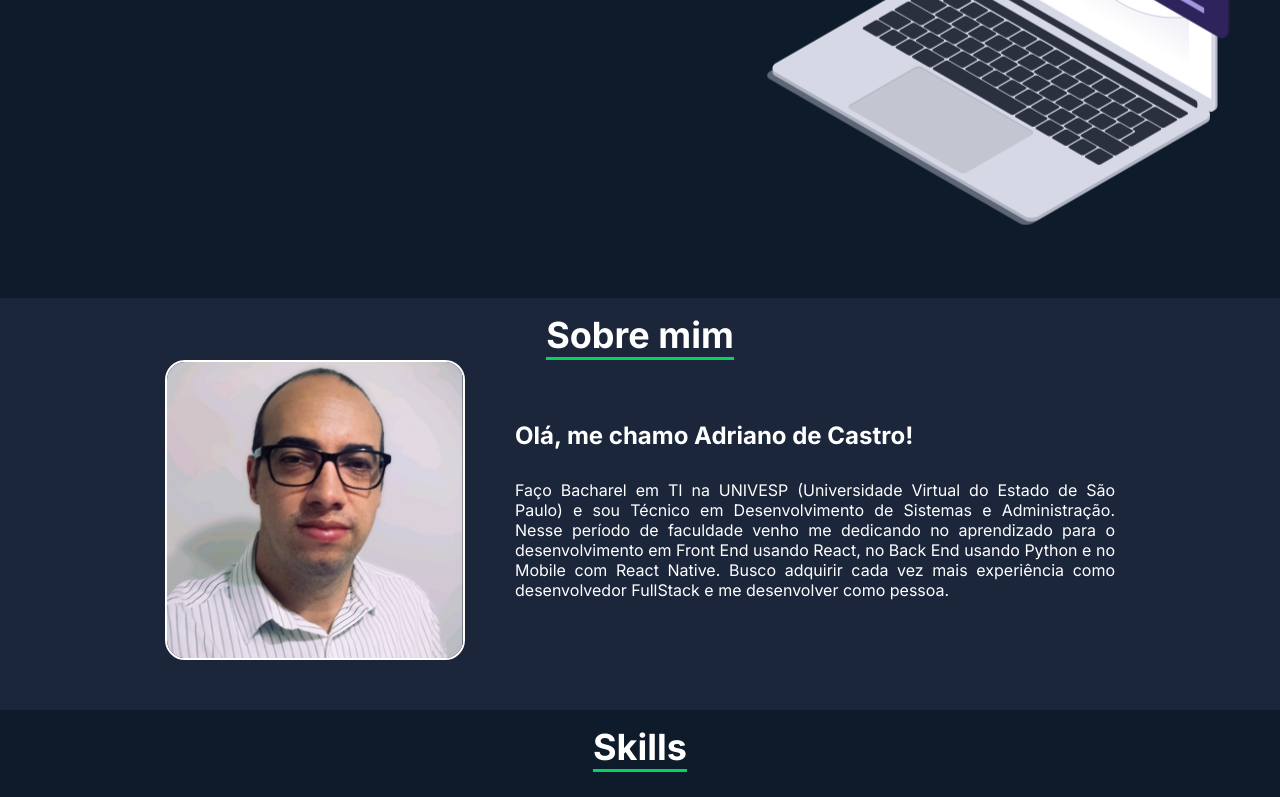
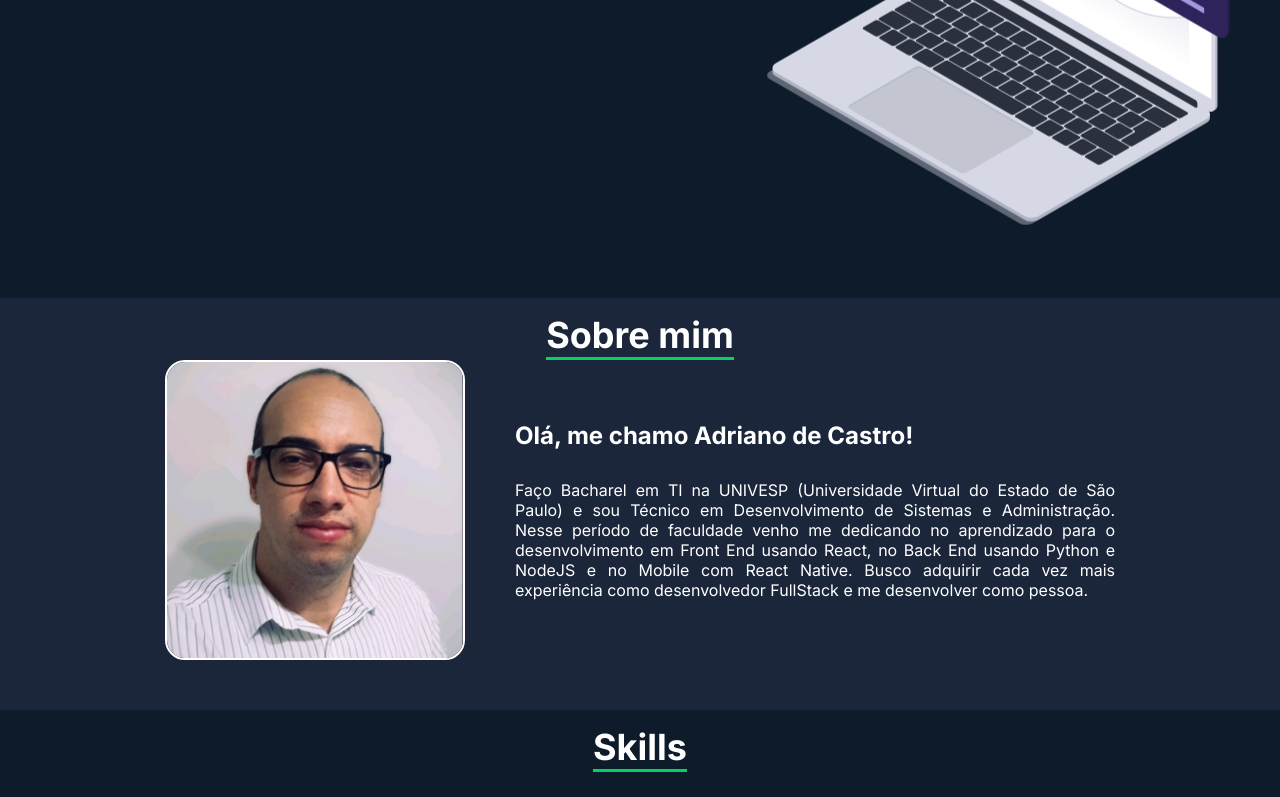
Before and after one commit to drineo11/portfolio, a React (Create React App) app in the folder portifolio/: page / in a window 1280 px wide. Shown: the part 402-1199 px from the top of the page. Built offline with nearby package versions, Linux system fonts and the light colour scheme; a web font is replaced by a local one.

Commit message:
alteração about

```diff
--- a/portifolio/src/components/About/About.tsx
+++ b/portifolio/src/components/About/About.tsx
@@ -15,7 +15,7 @@ const About = () => {
               Faço Bacharel em TI na UNIVESP (Universidade Virtual do Estado de São Paulo)
               e sou Técnico em Desenvolvimento de Sistemas e Administração. Nesse período
               de faculdade venho me dedicando no aprendizado para o desenvolvimento em Front End usando React,
-              no Back End usando Python e no Mobile com React Native.
+              no Back End usando Python e NodeJS e no Mobile com React Native.
               Busco adquirir cada vez mais experiência como desenvolvedor
               FullStack e me desenvolver como pessoa.
             </p>
```
